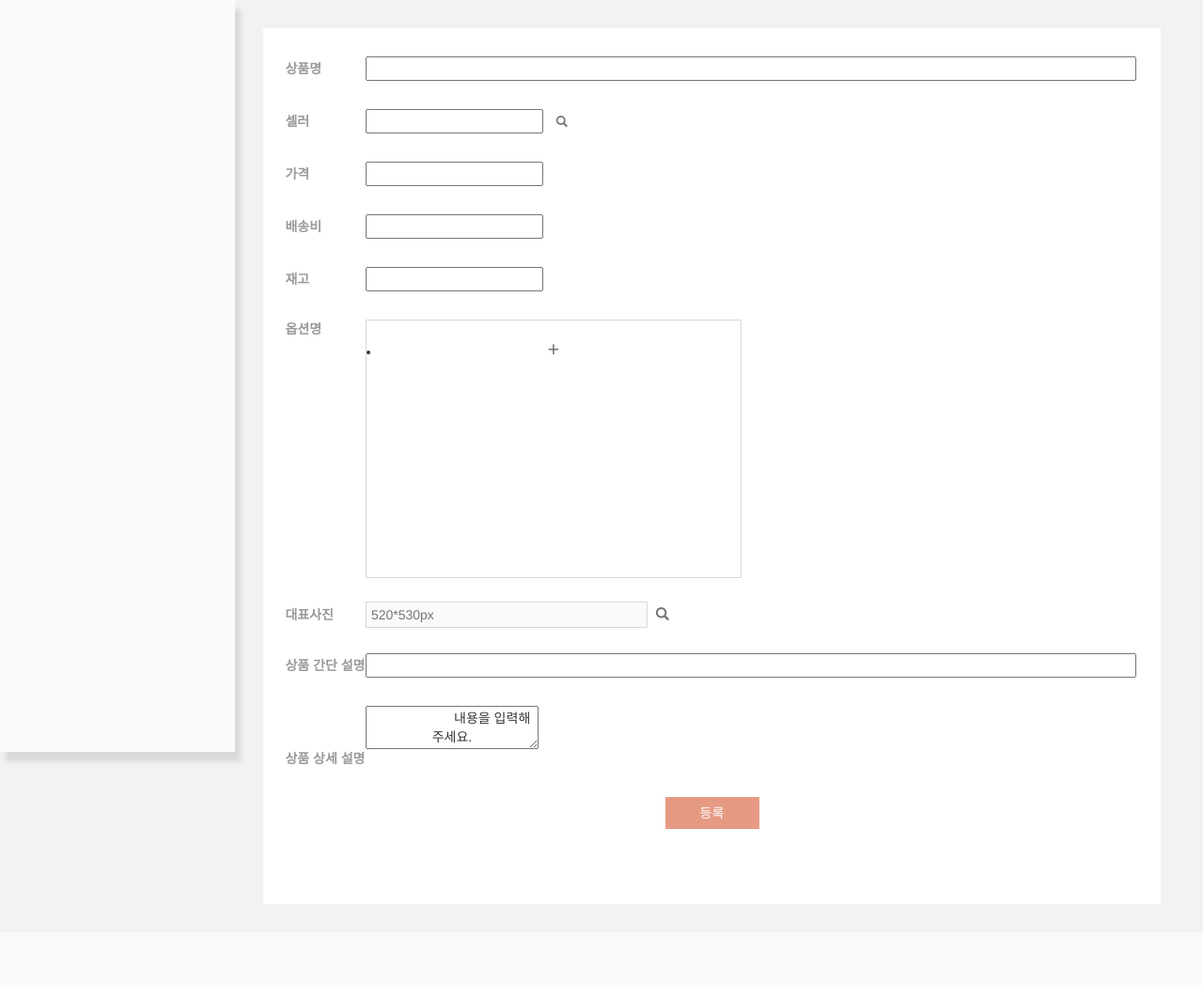
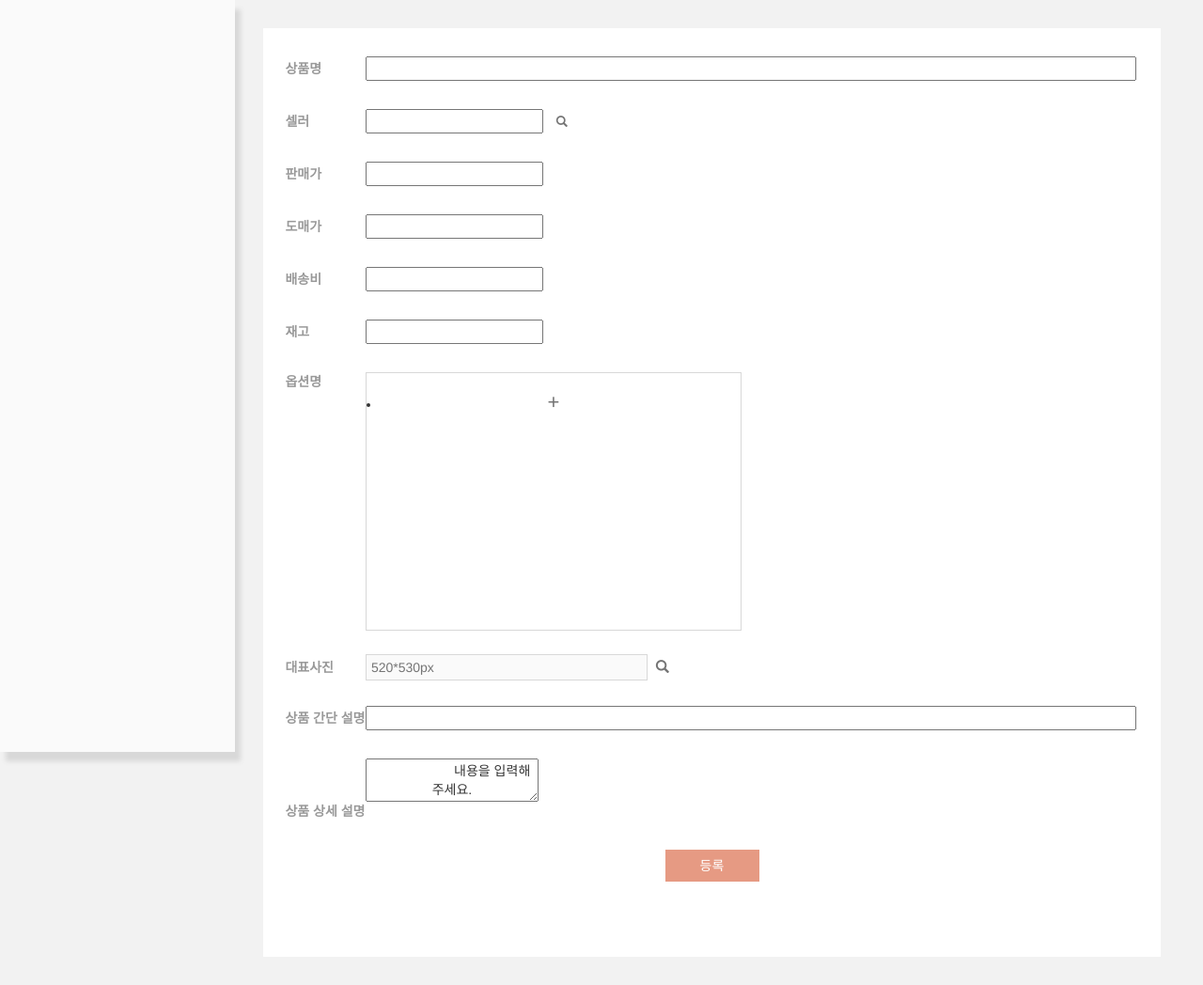
Before and after one commit to Seongbuming/Vonda, a PHP site: template views/pages/admin/product_write.php in a window 1280 px wide. Shown: the whole page at 94% size. Before the commit the page ends 882 px from the top, so only its background shows below. Run offline with PHP 8.4, Linux system fonts and the light colour scheme; the template is opened without the code that fills it, so the values that code supplies are empty; some libraries are stand-ins or nearby versions.

Commit message:
관리자 > 상품 등록 > 가격을 판매가로 변경하고 도매가 컬럼 추가

```diff
--- a/views/pages/admin/product_write.php
+++ b/views/pages/admin/product_write.php
@@ -50,8 +50,13 @@
                     </button>
                   </div>
                   <div class="form-group">
-                    <label class="label form-item">가격</label>
+                    <label class="label form-item">판매가</label>
                     <input type="input" name="price" value=""
+                            class="form-item text-right">
+                  </div>
+                  <div class="form-group">
+                    <label class="label form-item">도매가</label>
+                    <input type="input" name="origin_price" value=""
                             class="form-item text-right">
                   </div>
                   <div class="form-group">
```
